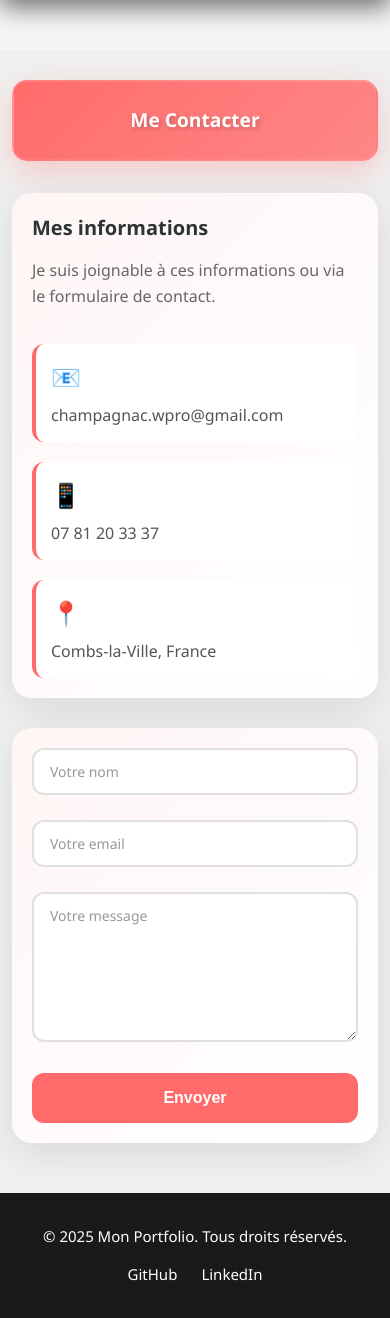
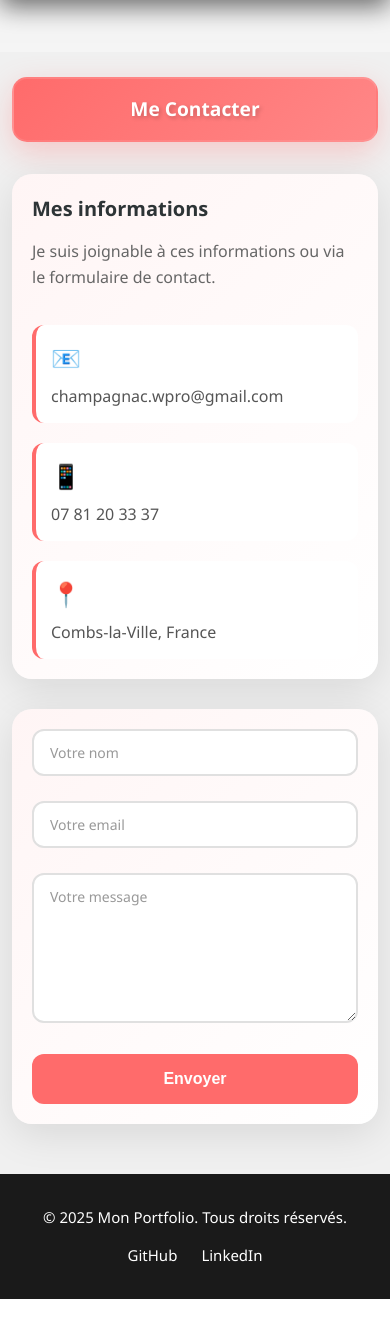
Before and after one commit to GhoX-Xelos/Portfolio, a PHP site: page /contact.html in a window 390 px wide. Shown: the part 220-1538 px from the top of the page. Run offline with PHP 8.4, Linux system fonts and the light colour scheme.

Commit message:
Fin du portfolio

```diff
--- a/CSS/contact.css
+++ b/CSS/contact.css
@@ -19,10 +19,6 @@
     text-align: center;
     border: 2px solid rgba(255, 255, 255, 0.1);
     transition: all 0.3s ease;
-}
-.contact-title-box:hover {
-    transform: translateY(-5px);
-    box-shadow: 0 15px 40px rgba(255, 107, 107, 0.4);
 }
 .contact-main-title {
     color: #ffffff;
@@ -217,15 +213,12 @@
 }
 
 @media (max-width: 480px) {
-<<<<<<< HEAD
-=======
     .contact-title-box {
         padding: 1rem 0.5rem;
     }
     .contact-main-title {
         font-size: 1.2rem;
     }
->>>>>>> e0571407a1098c0875d286e6cbf6fa4f2d43ebaa
     .contact {
         padding-top: 25px;
     }
--- a/contact.html
+++ b/contact.html
@@ -24,7 +24,7 @@
     </nav>
 
     <!-- Section Contact -->
-    <section id="contact" class="contact" style="margin-top: 50px;">
+    <section id="contact" class="contact" style="margin-top: 52px;">
         <div class="container">
             <!-- Rectangle pour le titre de la page contact -->
             <div class="contact-title-box">
```
Also changed, not shown: CSS/veille.css (+3 -4 lines).
